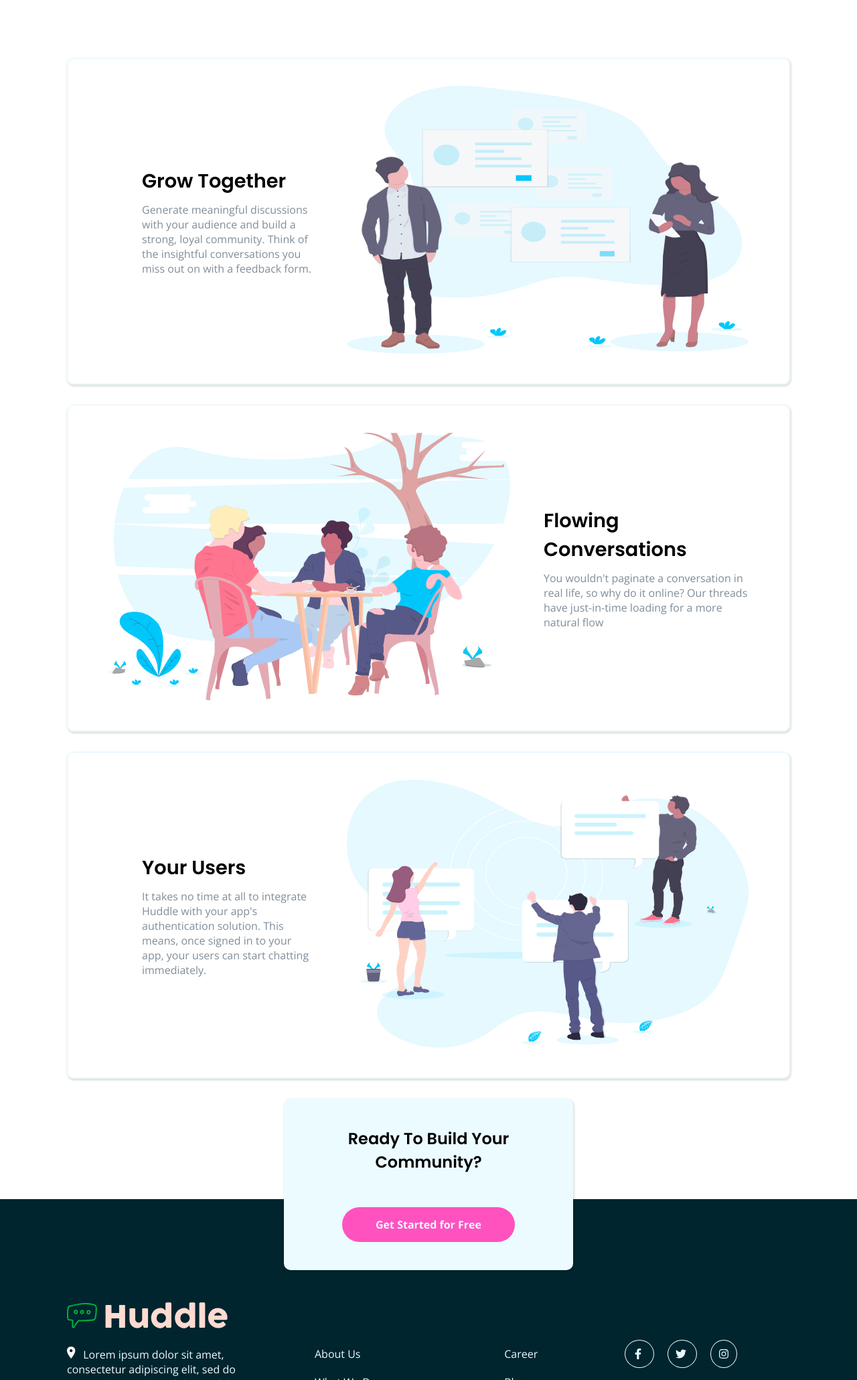
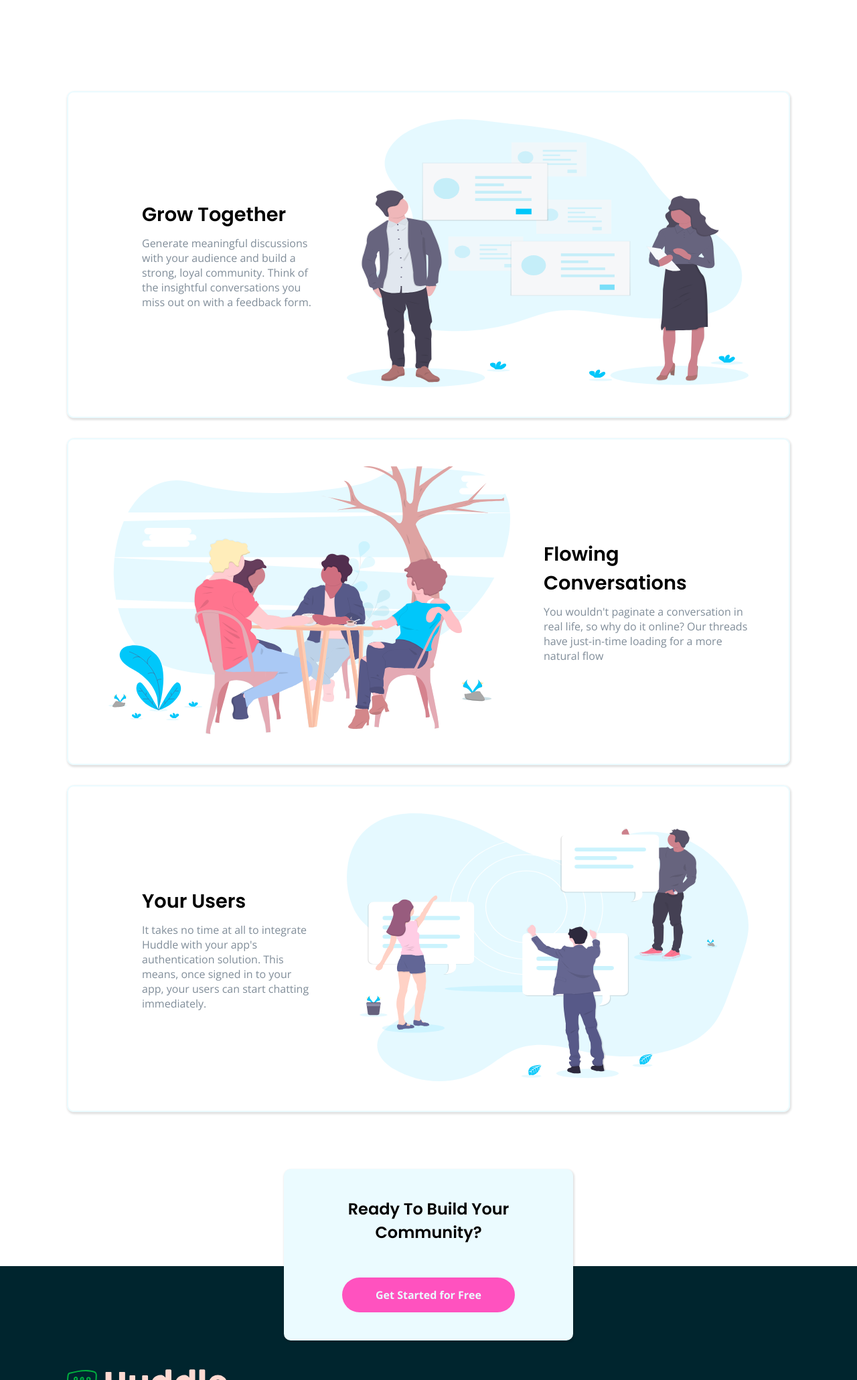
Before and after one commit to julio-mansan2/landing-page-com-blocos-alternados, a plain HTML site: page index.html in a window 1280 px wide. Shown: the part 740-2800 px from the top of the page at 67% size. Drawn offline with nearby package versions, Linux system fonts and the light colour scheme.

Commit message:
Alterações no style e no responsivo

```diff
--- a/src/css/responsive.css
+++ b/src/css/responsive.css
@@ -27,6 +27,7 @@
     }
 
     .principal .advice {
+        bottom: -15%;
         right: 10%;
         left: 10%;
     }
--- a/src/css/style.css
+++ b/src/css/style.css
@@ -94,7 +94,7 @@ li, span {
 }
 
 .principal {
-    margin: 150px 100px;
+    margin: 200px 100px;
     position: relative;
 
 }
@@ -140,6 +140,7 @@ li, span {
     margin: 0;
     right: 30%;
     left: 30%;
+    bottom: -20%;
     text-align: center;
     position: absolute;
     background-color: var(--very-pale-cian);
```
